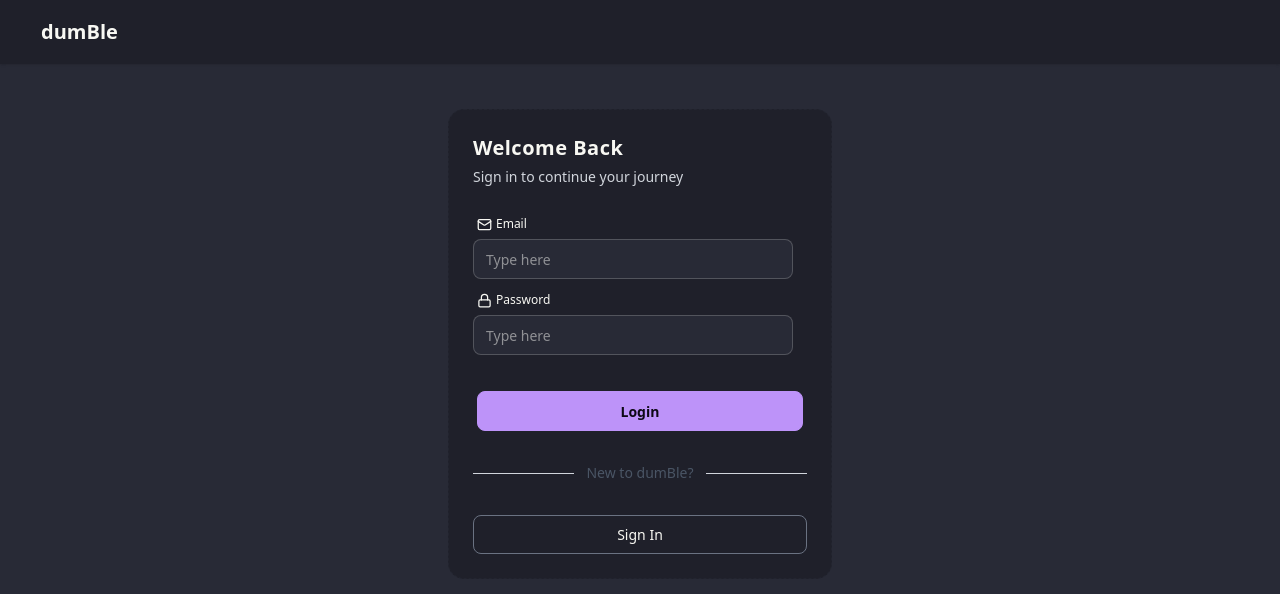
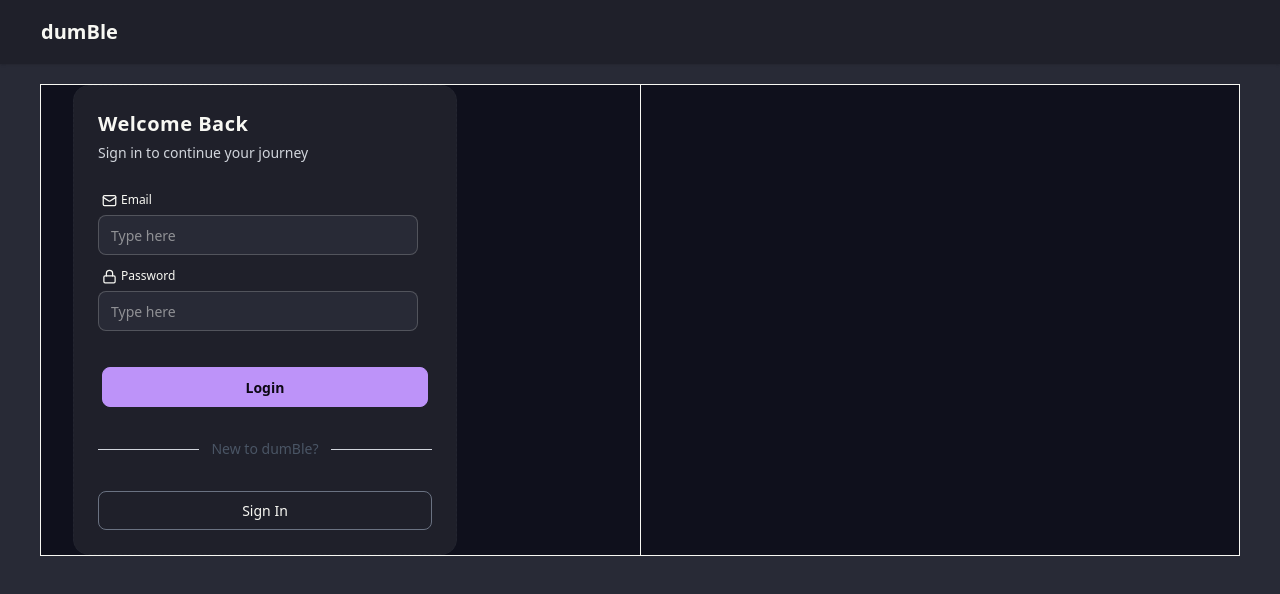
Before and after one commit to Amol68/DevTinder-web, a React (Vite) app: page /login in a window 1280 px wide. Shown: the top 594 px of the page. Built offline with nearby package versions, Linux system fonts and the light colour scheme; no server answers.

Commit message:
feat:page layout,tailwind theme

```diff
--- a/index.html
+++ b/index.html
@@ -7,7 +7,7 @@
     <script src="https://checkout.razorpay.com/v1/checkout.js"></script>
     <title>devtinder-web</title>
   </head>
-  <body>
+  <body >
     <div id="root"></div>
     <script type="module" src="/src/main.jsx"></script>
   </body>
--- a/package.json
+++ b/package.json
@@ -21,6 +21,7 @@
     "react-redux": "^9.2.0",
     "react-router-dom": "^7.9.4",
     "socket.io-client": "^4.8.3",
+    "tailwind-merge": "^3.5.0",
     "tailwindcss": "^4.1.15"
   },
   "devDependencies": {
--- a/src/App.css
+++ b/src/App.css
@@ -0,0 +1,7 @@
+html, body {
+  width: 100%;
+  height: 100%;
+  overflow-x: hidden;
+  margin: 0;
+  padding: 0;
+}
--- a/src/App.jsx
+++ b/src/App.jsx
@@ -27,9 +27,9 @@ function App() {
             <Route path="/privacy-policy" element={<Privacy />} />
             <Route path="/premium" element={<Premium />} />
             <Route path="/chat/:targetUserId" element={<Chat />} />
-<Route path="/terms-and-conditions" element={<Terms />} />
-<Route path="/refund-policy" element={<Refund />} />
-<Route path="/shipping-policy" element={<Shipping />} />
+            <Route path="/terms-and-conditions" element={<Terms />} />
+            <Route path="/refund-policy" element={<Refund />} />
+            <Route path="/shipping-policy" element={<Shipping />} />
           </Route>
         </Routes>
       </BrowserRouter>
--- a/src/components/Body.jsx
+++ b/src/components/Body.jsx
@@ -31,9 +31,9 @@ const Body = () => {
   }, []);
 
   return (
-    <div className=" flex flex-col min-h-screen">
+    <div className="w-full overflow-x-hidden">
       <Navbar />
-        <main className="grow">
+        <main className="w-full mt-5 max-sm:mt-0">
         <Outlet />
       </main>
       {/* <Footer /> */}
--- a/src/components/Login.jsx
+++ b/src/components/Login.jsx
@@ -7,7 +7,7 @@ import { useNavigate } from "react-router-dom";
 import { baseUrl } from "../utils/constants";
 import DividerWithText from "./DividerText";
 
-import { Mail,Lock,TextQuote } from 'lucide-react';
+import { Mail, Lock, TextQuote, Sparkles } from "lucide-react";
 
 const Login = () => {
   const [firstName, setFirstName] = useState("");
@@ -19,11 +19,7 @@ const Login = () => {
   const dispatch = useDispatch();
   const navigate = useNavigate();
 
-
-
   const handleLogin = async (e) => {
-
-
     try {
       const res = await axios.post(
         baseUrl + "/login",
@@ -33,7 +29,7 @@ const Login = () => {
         },
         {
           withCredentials: true,
-        }
+        },
       );
 
       dispatch(addUser(res?.data?.data));
@@ -59,32 +55,34 @@ const Login = () => {
 
         {
           withCredentials: true,
-        }
+        },
       );
 
       dispatch(addUser(res?.data?.data));
-      navigate("/profile")
+      navigate("/profile");
     } catch (err) {
       console.log(err);
     }
   };
 
   return (
-   <div className="flex items-center justify-center min-h-[70vh]">
-
-
+    <div className="w-full  max-w-[1200px] bg-background mx-auto px-4 sm:px-6 lg:px-8 border grid grid-cols-1 md:grid-cols-2 ">
+      {/* login form */}
       <div className="card card-dash bg-base-300 w-96  ">
         <div className="card-body flex flex-col gap-6  ">
-
-
           {/* login title */}
           <div className="flex flex-col gap-y-1 ">
-            <span className="font-bold text-xl tracking-wide">Welcome Back</span>
-           <span className=" text-gray-300">{isLogin ? "Sign in to continue your journey" : "Sign Up to start your journey"}</span>
+            <span className="font-bold text-xl tracking-wide">
+              Welcome Back
+            </span>
+            <span className=" text-gray-300">
+              {isLogin
+                ? "Sign in to continue your journey"
+                : "Sign Up to start your journey"}
+            </span>
           </div>
 
           <div className="flex flex-col justify-center items-center gap-y-8 ">
-
             {/* input fields */}
             <div className="flex flex-col justify-start items-center gap-y-1 w-full">
               {!isLogin && (
@@ -92,7 +90,7 @@ const Login = () => {
                   <div className="w-full">
                     <fieldset className="fieldset">
                       <label className="flex gap-1 items-center pl-1">
-                   <TextQuote size={15}/>
+                        <TextQuote size={15} />
                         <span>FirstName</span>
                       </label>
 
@@ -111,9 +109,10 @@ const Login = () => {
                   <div className="w-full">
                     <fieldset className="fieldset">
                       <label className="flex gap-1 items-center pl-1">
-                   <TextQuote size={15}/>
+                        <TextQuote size={15} />
                         <span>LastName</span>
-                </label> <input
+                      </label>{" "}
+                      <input
                         type="text"
                         className="input outline-0"
                         value={lastName}
@@ -131,7 +130,7 @@ const Login = () => {
               <div className=" w-full">
                 <fieldset className="fieldset">
                   <label className="flex gap-1 items-center pl-1">
-                   <Mail size={15}/>
+                    <Mail size={15} />
                     <span>Email</span>
                   </label>
                   <input
@@ -148,9 +147,10 @@ const Login = () => {
               <div className="w-full">
                 <fieldset className="fieldset">
                   <label className="flex gap-1 items-center pl-1">
-                   <Lock size={15}/>
+                    <Lock size={15} />
                     <span>Password</span>
-                </label> <input
+                  </label>{" "}
+                  <input
                     type="text"
                     className="input outline-0"
                     value={password}
@@ -161,29 +161,27 @@ const Login = () => {
                   />
                 </fieldset>
               </div>
-
             </div>
-
 
             {/* login/signup button */}
             <div className="card-actions w-full px-1">
               <button
                 type="button"
                 className="btn btn-secondary  border w-full"
-                onClick={isLogin ? ()=> handleLogin() : ()=>handleSignUp()}
+                onClick={isLogin ? () => handleLogin() : () => handleSignUp()}
               >
                 {isLogin ? "Login" : "Sign Up"}
               </button>
             </div>
 
-           <DividerWithText isLogin={isLogin}/>
+            <DividerWithText isLogin={isLogin} />
 
             <button
               type="button"
               onClick={() => setIsLogin((value) => !value)}
               className="cursor-pointer w-full border  border-gray-500 rounded-lg py-2 hover:btn hover:btn-secondary "
             >
-          {isLogin?"Sign In":"Login"}
+              {isLogin ? "Sign In" : "Login"}
             </button>
 
             {/* {formError.length > 0 ? (
@@ -194,6 +192,20 @@ type="button"
           </div>
         </div>
       </div>
+
+      {/* cards */}
+      <div className="hidden lg:flex flex-1 relative overflow-hidden border-l border-border">
+        <div className="absolute inset-0 grid-bg" />
+        <div
+          className="absolute -top-20 -left-20 w-[500px] h-[500px] opacity-60 blur-3xl"
+          style={{ background: "var(--gradient-violet)" }}
+        />
+        <div
+          className="absolute bottom-0 right-0 w-[500px] h-[500px] opacity-50 blur-3xl"
+          style={{ background: "var(--gradient-pink)" }}
+        />
+
+      </div>
       </div>
   );
 };
--- a/src/index.css
+++ b/src/index.css
@@ -1,4 +1,49 @@
 @import "tailwindcss";
-@plugin "daisyui"{
-   themes: dracula --default
+@source "../src";
+
+@plugin "daisyui" {
+  themes: dracula --default;
 }
+
+html,
+body {
+  width: 100%;
+  height: 100%;
+  overflow-x: hidden;
+  margin: 0;
+  padding: 0;
+}
+
+@theme {
+  --radius: 1rem;
+
+  --color-background: oklch(0.18 0.025 280);
+  --color-foreground: oklch(0.97 0.01 280);
+
+  --card: oklch(0.23 0.03 280);
+  --card-foreground: oklch(0.97 0.01 280);
+  --popover: oklch(0.23 0.03 280);
+  --popover-foreground: oklch(0.97 0.01 280);
+
+  --primary: oklch(0.78 0.15 305);
+  --primary-foreground: oklch(0.2 0.04 290);
+
+  --secondary: oklch(0.27 0.035 280);
+  --secondary-foreground: oklch(0.97 0.01 280);
+
+  --muted: oklch(0.25 0.03 280);
+  --muted-foreground: oklch(0.7 0.02 280);
+
+  --accent: oklch(0.75 0.18 350);
+  --accent-foreground: oklch(0.98 0.01 350);
+
+  --destructive: oklch(0.65 0.25 25);
+  --destructive-foreground: oklch(0.98 0.01 25);
+
+  --border: oklch(1 0 0 / 0.08);
+  --input: oklch(1 0 0 / 0.08);
+  --ring: oklch(0.78 0.15 305);
+
+  --violet: oklch(0.78 0.15 305);
+  --pink: oklch(0.75 0.18 350);
+}
```
Also changed, not shown: 1 other file (tests, documents, lock files or other folders). Lines whose indentation alone changed are shown as unchanged.
